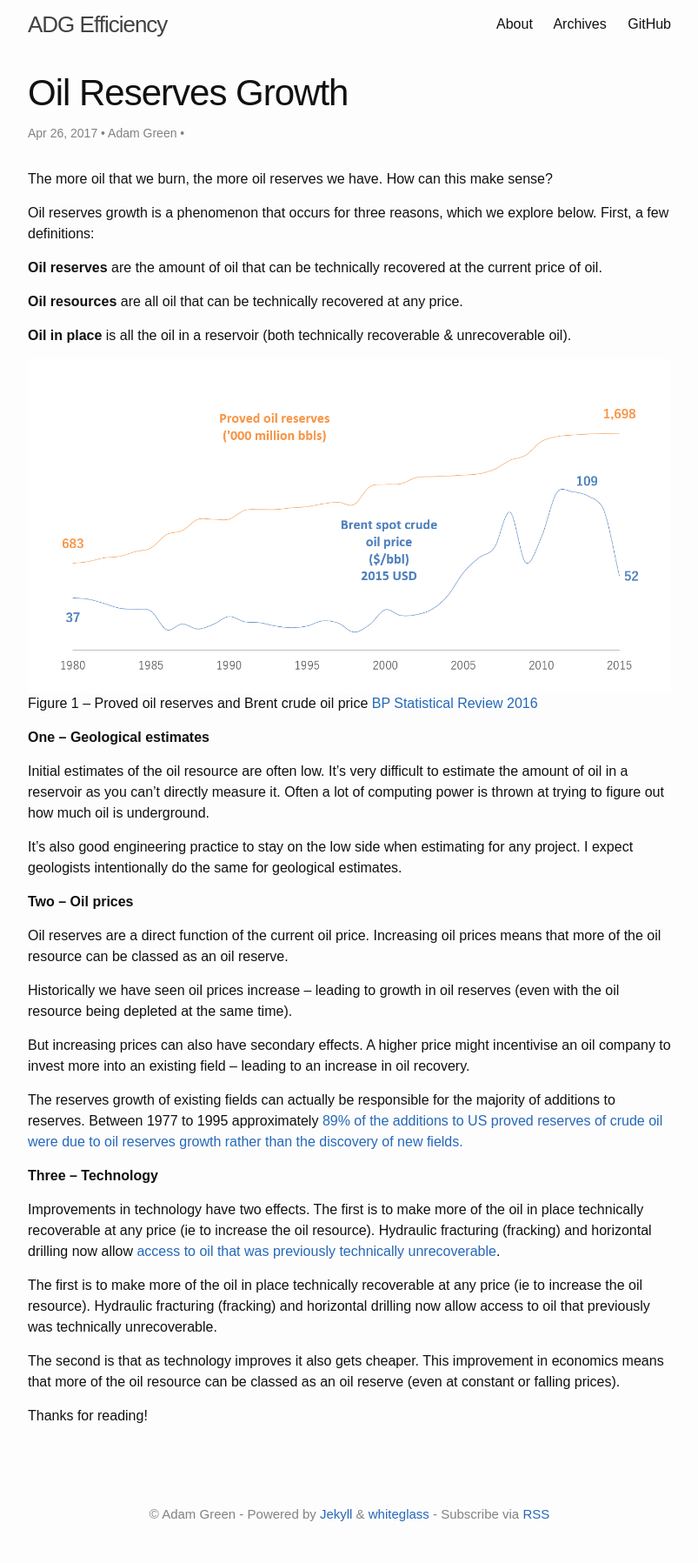
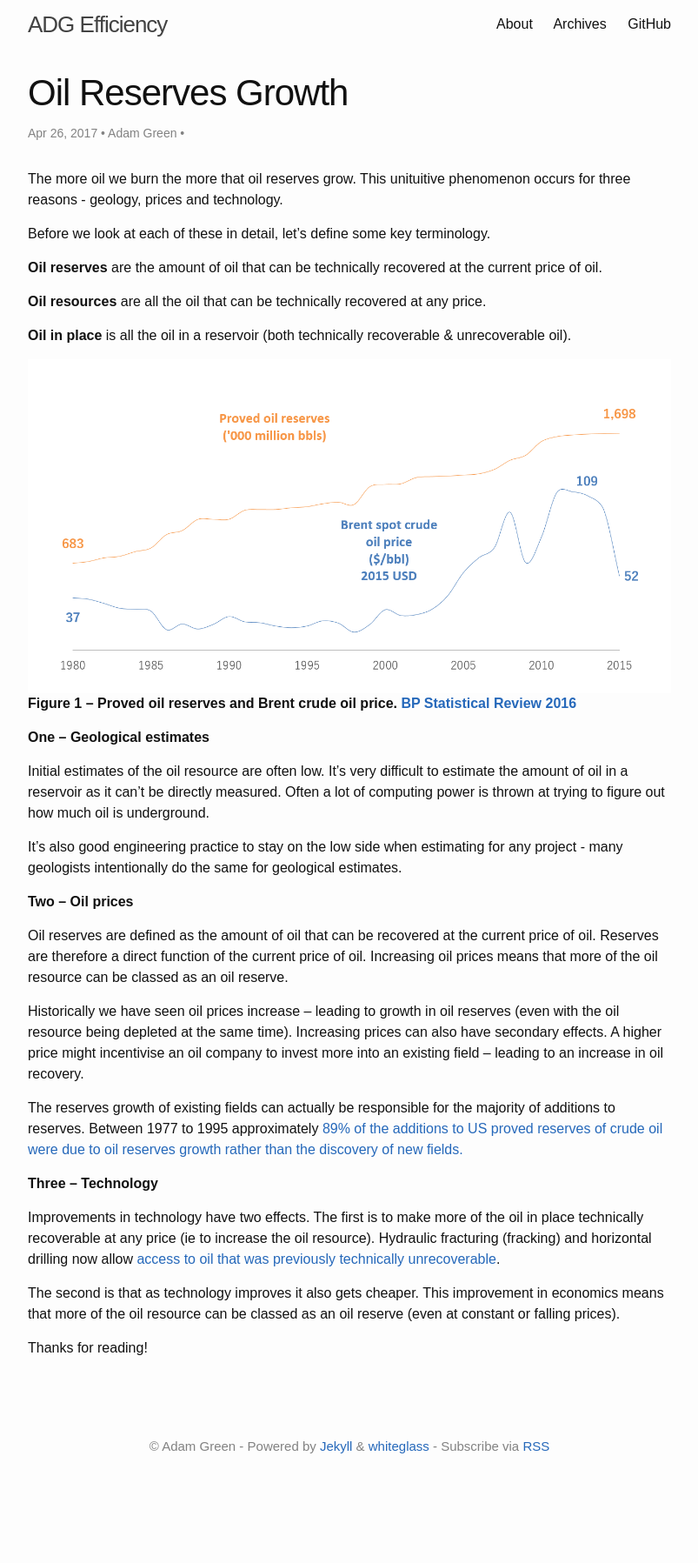
Before and after one commit to ADGEfficiency/adgefficiency.github.io, a Jekyll site: the page built from _posts/2017-04-26-oil-reserves-growth-energy-basics.md, in a window 1280 px wide. Shown: the whole page at 87% size, without its empty margins (238-1041 px from the left). Built offline with Jekyll 4.4.1, drawn with Linux system fonts in a browser that asks for light colours; after the commit the page ends 1719 px from its top, so only the background shows below that.

Commit message:
oil reserves growth drafting

```diff
--- a/_posts/2017-04-26-oil-reserves-growth-energy-basics.md
+++ b/_posts/2017-04-26-oil-reserves-growth-energy-basics.md
@@ -9,32 +9,31 @@ categories:
   - Energy Basics
 ---
 
-The more oil that we burn, the more oil reserves we have.  How can this make sense?
+The more oil we burn the more that oil reserves grow.  This unituitive phenomenon occurs for three reasons - geology,
+prices and technology.
 
-Oil reserves growth is a phenomenon that occurs for three reasons, which we explore below.  First, a few definitions:
+Before we look at each of these in detail, let's define some key terminology.
 
 **Oil reserves** are the amount of oil that can be technically recovered at the current price of oil.
 
-**Oil resources** are all oil that can be technically recovered at any price.
+**Oil resources** are all the oil that can be technically recovered at any price.
 
 **Oil in place** is all the oil in a reservoir (both technically recoverable & unrecoverable oil).
 
 ![fig1]({{ "/assets/oil_reserves_growth/fig1.png"}})
-Figure 1 – Proved oil reserves and Brent crude oil price [BP Statistical Review 2016](http://www.bp.com/content/dam/bp/excel/energy-economics/statistical-review-2016/bp-statistical-review-of-world-energy-2016-workbook.xlsx)
+**Figure 1 – Proved oil reserves and Brent crude oil price. [BP Statistical Review 2016](http://www.bp.com/content/dam/bp/excel/energy-economics/statistical-review-2016/bp-statistical-review-of-world-energy-2016-workbook.xlsx)**
 
 **One – Geological estimates**
 
-Initial estimates of the oil resource are often low. It’s very difficult to estimate the amount of oil in a reservoir as you can’t directly measure it. Often a lot of computing power is thrown at trying to figure out how much oil is underground.
+Initial estimates of the oil resource are often low. It’s very difficult to estimate the amount of oil in a reservoir as it can't be directly measured. Often a lot of computing power is thrown at trying to figure out how much oil is underground.
 
-It’s also good engineering practice to stay on the low side when estimating for any project. I expect geologists intentionally do the same for geological estimates.
+It’s also good engineering practice to stay on the low side when estimating for any project - many geologists intentionally do the same for geological estimates.
 
 **Two – Oil prices**
 
-Oil reserves are a direct function of the current oil price. Increasing oil prices means that more of the oil resource can be classed as an oil reserve.
+Oil reserves are defined as the amount of oil that can be recovered at the current price of oil.  Reserves are therefore a direct function of the current price of oil. Increasing oil prices means that more of the oil resource can be classed as an oil reserve.
 
-Historically we have seen oil prices increase – leading to growth in oil reserves (even with the oil resource being depleted at the same time).
-
-But increasing prices can also have secondary effects. A higher price might incentivise an oil company to invest more into an existing field – leading to an increase in oil recovery.
+Historically we have seen oil prices increase – leading to growth in oil reserves (even with the oil resource being depleted at the same time).  Increasing prices can also have secondary effects. A higher price might incentivise an oil company to invest more into an existing field – leading to an increase in oil recovery.
 
 The reserves growth of existing fields can actually be responsible for the majority of additions to reserves.  Between 1977 to 1995 approximately [89% of the additions to US proved reserves of crude oil were due to oil reserves growth rather than the discovery of new fields.](https://web.archive.org/web/20100806145740/http://www.eia.doe.gov/pub/oil_gas/natural_gas/feature_articles/1997/intricate_puzzle_oil_gas_reserves_growth/pdf/m07fa.pdf)
 
@@ -42,8 +41,6 @@ The reserves growth of existing fields can actually be responsible for the major
 
 Improvements in technology have two effects. The first is to make more of the oil in place technically recoverable at any price (ie to increase the oil resource). Hydraulic fracturing (fracking) and horizontal drilling now allow [access to oil that was previously technically unrecoverable](https://www.federalreserve.gov/econresdata/notes/feds-notes/2016/unraveling-the-oil-conundrum-productivity-improvements-and-cost-declines-in-the-us-shale-oil-industry-20160322.html).
 
-The first is to make more of the oil in place technically recoverable at any price (ie to increase the oil resource). Hydraulic fracturing (fracking) and horizontal drilling now allow access to oil that previously was technically unrecoverable.
-
 The second is that as technology improves it also gets cheaper. This improvement in economics means that more of the oil resource can be classed as an oil reserve (even at constant or falling prices).
 
 Thanks for reading!
```
